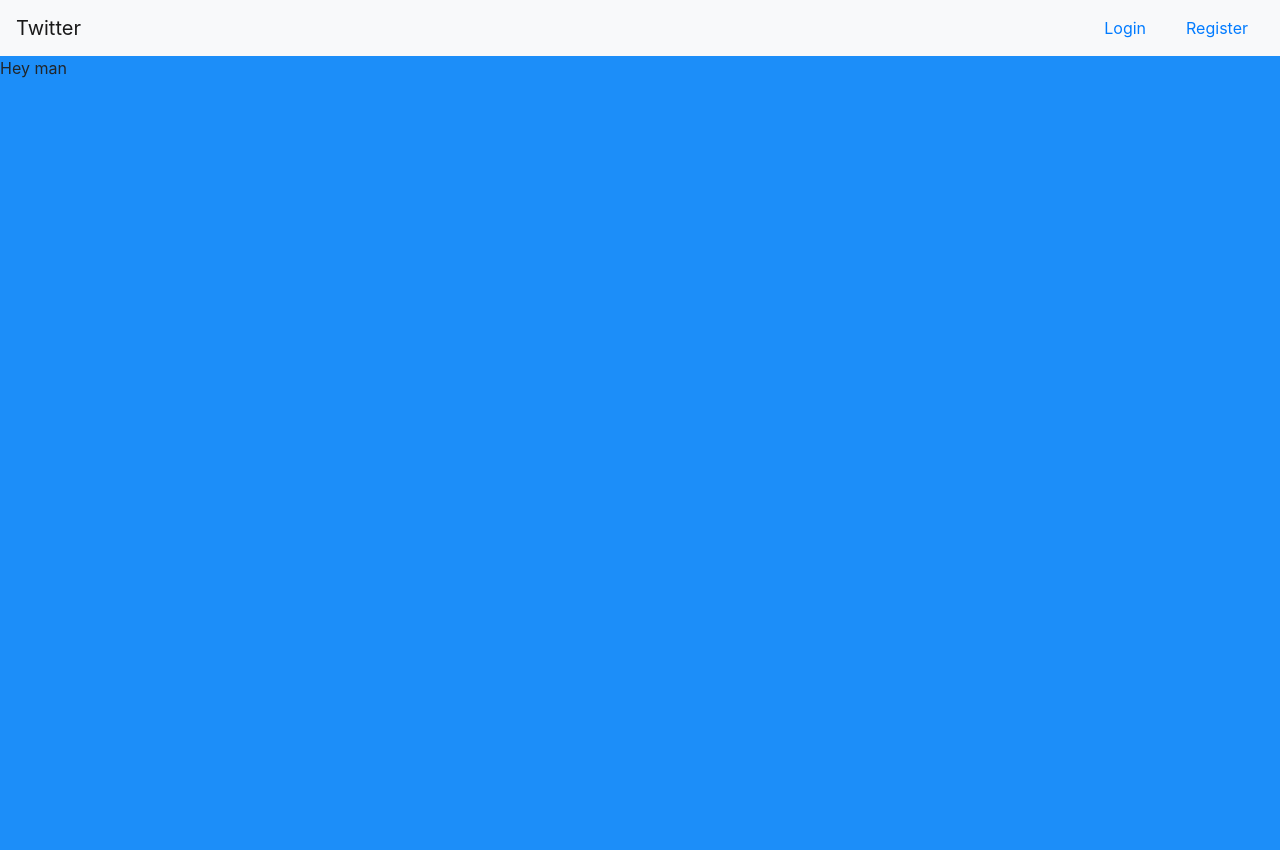
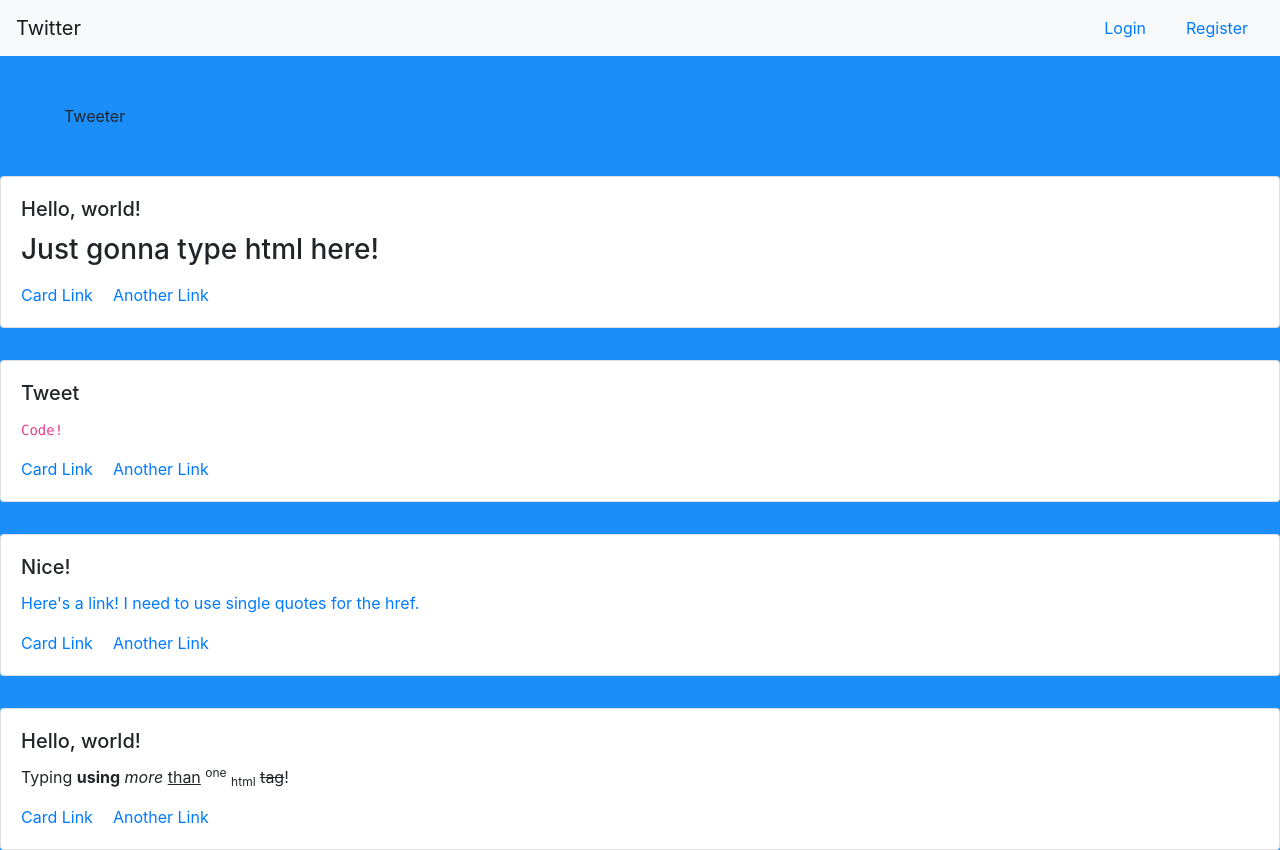
Before and after one commit to seongjinbrian/twitter_clone, a React (Create React App) app in the folder frontend/: page / in a window 1280 px wide. Before the commit the page ends 800 px from the top, so only its background shows below. Built offline with nearby package versions, Linux system fonts and the light colour scheme.

Commit message:
Add another DB called Tweeter for CRUD operations

```diff
--- a/frontend/src/components/Home.js
+++ b/frontend/src/components/Home.js
@@ -1,11 +1,45 @@
 import React from "react";
-
-function Home() {
-    return (
-        <div>
-            Hey man
-        </div>
-    );
+import TweetItem from "./Tweets";
+class MainPage extends React.Component {
+    render() {
+        let tweets = [
+            {
+                title: "Hello, world!",
+                content: "<h3>Just gonna type html here!</h3>",
+            },
+            { title: "Tweet", content: "<code>Code!</code>" },
+            {
+                title: "Nice!",
+                content:
+                    "<a href='https://www.youtube.com/watch?v=dQw4w9WgXcQ'>Here's a link! I need to use single quotes for the href.</a>",
+            },
+            {
+                title: "Hello, world!",
+                content:
+                    "<div>Typing <strong>using</strong> <em>more</em> <u>than</u> <sup>one</sup> <sub>html</sub> <del>tag</del>!</div>",
+            },
+        ];
+        return (
+            <React.Fragment>
+                <div
+                    className="w3-container w3-jumbo"
+                    style={{ margin: "3rem", paddingLeft: "1rem" }}>
+                    Tweeter
+                </div>
+                <div className="w3-container">
+                    {tweets.map((item, index) => {
+                        return (
+                            <TweetItem
+                                title={item.title}
+                                content={item.content}
+                                key={index}
+                            />
+                        );
+                    })}
+                </div>
+            </React.Fragment>
+        );
+    }
 }
 
-export default Home;
+export default MainPage;
--- /dev/null
+++ b/frontend/src/components/Tweets.js
@@ -0,0 +1,19 @@
+import React from "react";
+import {Card} from 'react-bootstrap';
+
+function TweetItem(props) {
+    return (
+      <Card style={{ marginTop: "2rem" }}>
+        <Card.Body>
+          <Card.Title>{props.title}</Card.Title>
+          <Card.Text>
+              <div dangerouslySetInnerHTML={{__html: props.content}}></div>
+          </Card.Text>
+          <Card.Link href="#">Card Link</Card.Link>
+          <Card.Link href="#">Another Link</Card.Link>
+        </Card.Body>
+      </Card>
+    );
+}
+
+export default TweetItem;
```
Also changed, not shown: 2 other files (tests, documents, lock files or other folders).
